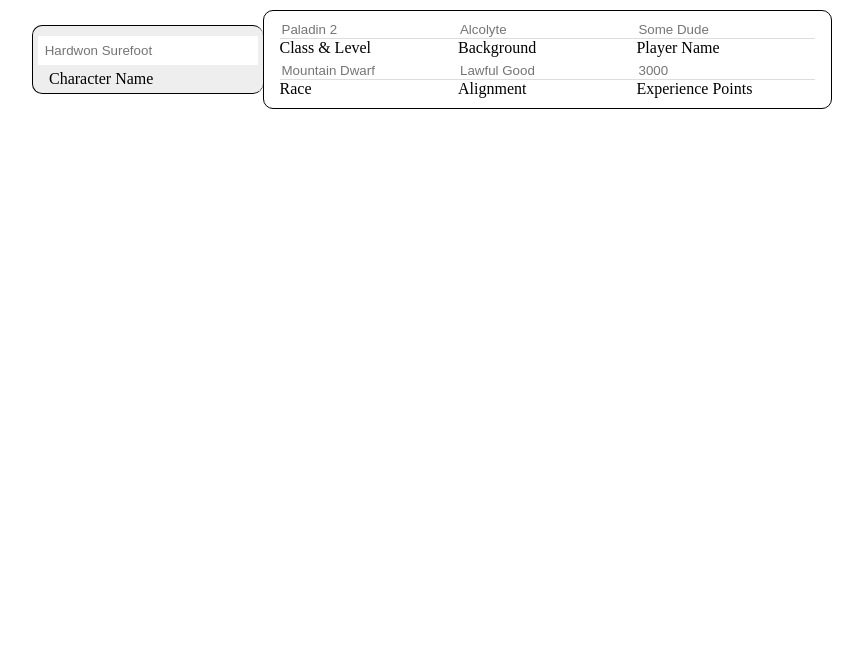
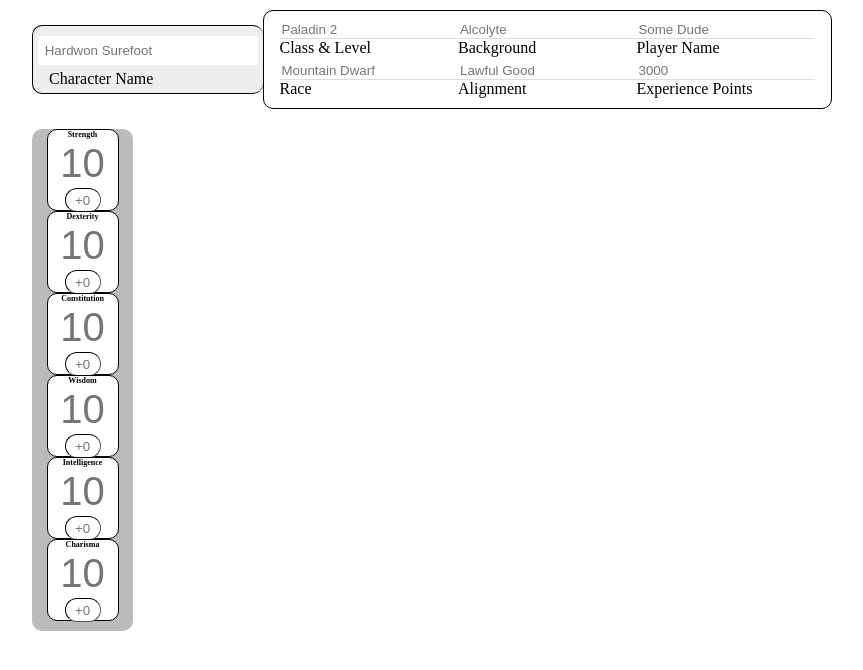
Before and after one commit to xrysen/CharacterCreator, a Django app: template character/templates/character_sheet.html in a window 1280 px wide. Shown: the top 670 px of the page, without its empty margins (208-1071 px from the left). Run offline with Django 3.2, Linux system fonts and the light colour scheme; the template is opened without the code that fills it, so the values that code supplies are empty.

Commit message:
Adds modifier column

```diff
--- a/character/static/css/character_sheet.css
+++ b/character/static/css/character_sheet.css
@@ -75,3 +75,77 @@ input.misc {
   border: none;
   border-bottom: 1px solid #ddd;
 }
+
+main {
+  display: flex;
+  justify-content: space-between;
+  margin-top: 20px;
+}
+
+main > section {
+  width: 32%;
+  display: flex;
+  flex-direction: column;
+}
+
+section.attributes {
+  width: 100%;
+  display: flex;
+  flex-direction: row;
+  justify-content: space-between;
+}
+
+div.scores {
+  width: 101px;
+  background-color: #bbb;
+  border-radius: 10px;
+  padding-bottom: 10px;
+}
+
+label.score {
+  font-size: 8px;
+  font-weight: bold;
+}
+
+ul.scores {
+  display: flex;
+  flex-direction: column;
+  justify-content: space-around;
+  align-items: center;
+  height: 100%;
+}
+
+li.score {
+  height: 80px;
+  width: 70px;
+  background-color: white;
+  border: 1px solid black;
+  text-align: center;
+  display: flex;
+  flex-direction: column;
+  border-radius: 10px;
+}
+
+input.score {
+  width: 100%;
+  border: 0;
+  padding: 0;
+  text-align: center;
+  font-size: 40px;
+  padding: 2px 0px 0px 0px;
+  background-color: white;
+}
+
+div.modifier {
+  margin-top: 3px;
+}
+
+input.modifier {
+  background-color: white;
+  width: 30px;
+  height: 20px;
+  border: 1px inset black;
+  margin: -1px;
+  text-align: center;
+  border-radius: 40px;
+}
--- a/character/templates/character_sheet.html
+++ b/character/templates/character_sheet.html
@@ -43,6 +43,58 @@
           </ul>
         </section>
       </header>
+      <main>
+        <section>
+          <section class = "attributes">
+            <div class = "scores">
+              <ul class = "scores">
+                <li class = "score">
+                  <label class = "score" for ="str-score">Strength</label>
+                  <input class = "score" name = "str-score" type = "text" placeholder="10">
+                  <div class = "modifier">
+                    <input class = "modifier" name = "str-mod" type = "text" placeholder="+0">
+                  </div>
+                </li>
+                <li class = "score">
+                  <label class = "score" for = "dex-score">Dexterity</label>
+                  <input class = "score" name = "dex-score" type = 'text' placeholder="10">
+                  <div class = "modifier">
+                    <input class = "modifier" name = "dex-mod" type = "text" placeholder="+0">
+                  </div>
+                </li>
+                <li class = "score">
+                  <label class = "score" for = "con-score">Constitution</label>
+                  <input class = "score" name = "con-score" type = 'text' placeholder="10">
+                  <div class = "modifier">
+                    <input class = "modifier" name = "con-mod" type = "text" placeholder="+0">
+                  </div>
+                </li>
+                <li class = "score">
+                  <label class = "score" for = "wis-score">Wisdom</label>
+                  <input class = "score" name = "wis-score" type = 'text' placeholder="10">
+                  <div class = "modifier">
+                    <input class = "modifier" name = "wis-mod" type = "text" placeholder="+0">
+                  </div>
+                </li>
+                <li class = "score">
+                  <label class = "score" for = "int-score">Intelligence</label>
+                  <input class = "score" name = "int-score" type = 'text' placeholder="10">
+                  <div class = "modifier">
+                    <input class = "modifier" name = "int-mod" type = "text" placeholder="+0">
+                  </div>
+                </li>
+                <li class = "score">
+                  <label class = "score" for = "cha-score">Charisma</label>
+                  <input class = "score" name = "cha-score" type = 'text' placeholder="10">
+                  <div class = "modifier">
+                    <input class = "modifier" name = "cha-mod" type = "text" placeholder="+0">
+                  </div>
+                </li>
+              </ul>
+            </div>
+          </section>
+        </section>
+      </main>
     </form>
   </body>
 </html>
```
